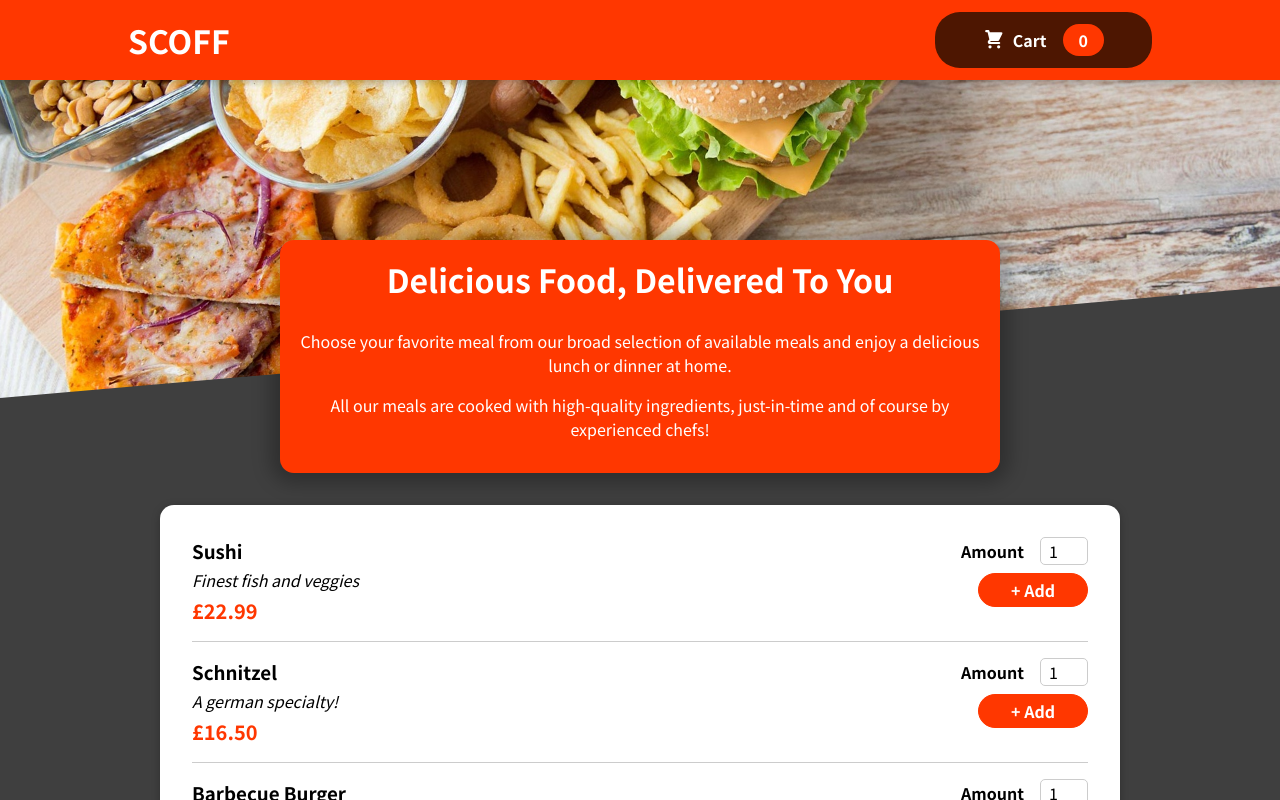
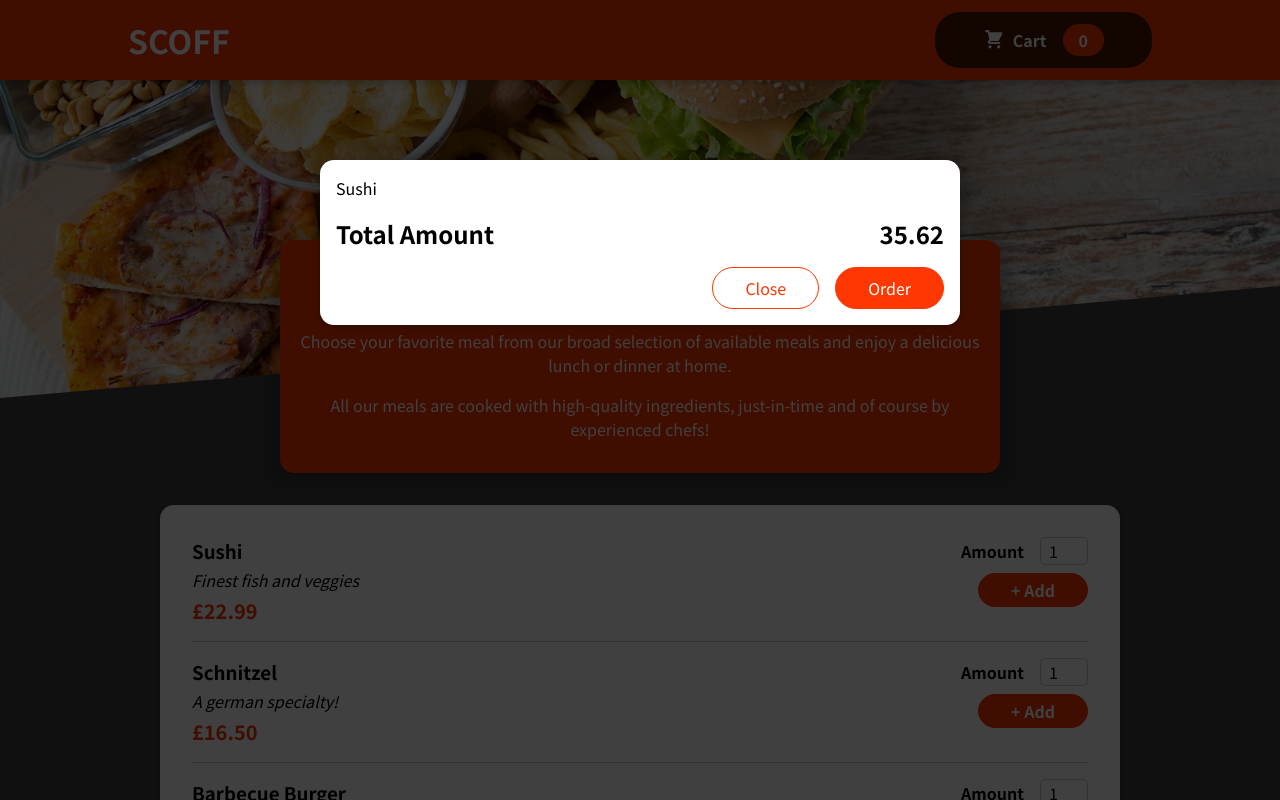
Before and after one commit to AndrewMorgan84/scoff-react-app, a React (Create React App) app: page / in a window 1280 px wide. Shown: the top 800 px of the page. Built offline with nearby package versions, Linux system fonts and the light colour scheme.

Commit message:
Added Modal component and styling

```diff
--- a/public/index.html
+++ b/public/index.html
@@ -28,6 +28,7 @@
   </head>
   <body>
     <noscript>You need to enable JavaScript to run this app.</noscript>
+    <div id="overlays"></div>
     <div id="root"></div>
     <!--
       This HTML file is a template.
--- a/src/App.js
+++ b/src/App.js
@@ -1,10 +1,12 @@
 import { Fragment } from "react";
+import Cart from "./components/Cart/Cart";
 import Header from "./components/Layout/Header/Header";
 import Meals from "./components/Meals/Meals";
 
 function App() {
   return (
     <Fragment>
+      <Cart />
       <Header />
       <main>
         <Meals />
--- a/src/components/Cart/Cart.js
+++ b/src/components/Cart/Cart.js
@@ -1,11 +1,12 @@
-import styles from './Cart.modules.css';
+import Modal from '../UI/Modal';
+import styles from './Cart.module.css';
 
 const Cart = (props) => {
 
     const cartItems = <ul className={styles['cart-items']}>{[{id: 'c1', name: 'Sushi', amount: 2, price: 12.99}
     ].map((item) => <li>{item.name}</li>)}</ul>;
 
-    return <div>
+    return <Modal>
         {cartItems}
         <div className={styles.total}>
             <span>Total Amount</span>
@@ -15,7 +16,7 @@
             <button className={styles['button--alt']}>Close</button>
             <button className={styles.button}>Order</button>
         </div>
-    </div>
+    </Modal>
 };
 
 export default Cart;
--- /dev/null
+++ b/src/components/UI/Modal.js
@@ -0,0 +1,26 @@
+import { Fragment } from 'react';
+import ReactDOM from 'react-dom';
+import styles from './Modal.module.css';
+
+const Backdrop = () => {
+    return <div className={styles.backdrop} />
+};
+
+const ModalOverlay = (props) => {
+    return <div className={styles.modal}>
+        <div className={styles.content}>
+            {props.children}
+        </div>
+    </div>
+};
+
+const portalElement = document.getElementById('overlays');
+
+const Modal = (props) => {
+    return <Fragment>
+        {ReactDOM.createPortal(<Backdrop />, portalElement)}
+        {ReactDOM.createPortal(<ModalOverlay>{props.children}</ModalOverlay>, portalElement)}
+    </Fragment>
+};
+
+export default Modal;
--- /dev/null
+++ b/src/components/UI/Modal.module.css
@@ -0,0 +1,40 @@
+.backdrop {
+    position: fixed;
+    top: 0;
+    left: 0;
+    width: 100%;
+    height: 100vh;
+    z-index: 20;
+    background-color: rgba(0, 0, 0, 0.75);
+  }
+
+  .modal {
+    position: fixed;
+    top: 20vh;
+    left: 5%;
+    width: 90%;
+    background-color: white;
+    padding: 1rem;
+    border-radius: 14px;
+    box-shadow: 0 2px 8px rgba(0, 0, 0, 0.25);
+    z-index: 30;
+    animation: slide-down 300ms ease-out forwards;
+  }
+
+  @media (min-width: 768px) {
+    .modal {
+      width: 40rem;
+      left: calc(50% - 20rem);
+    }
+  }
+
+  @keyframes slide-down {
+    from {
+      opacity: 0;
+      transform: translateY(-3rem);
+    }
+    to {
+      opacity: 1;
+      transform: translateY(0);
+    }
+  }
```
Also changed, not shown: 1 other file (tests, documents, lock files or other folders).
